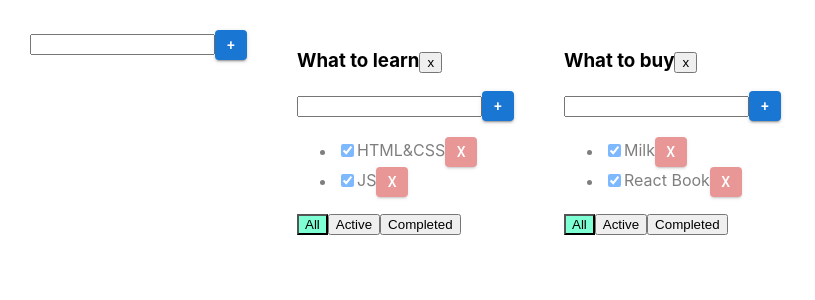
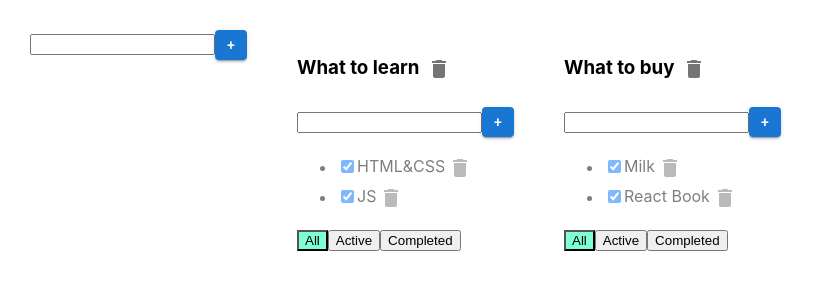
Before and after one commit to akach-dev/todolist-tuesday, a React (Create React App) app: page / in a window 1280 px wide. Shown: the top 300 px of the page, without its empty margins (0-815 px from the left). Built offline with nearby package versions, Linux system fonts and the light colour scheme.

Commit message:
add IconButton component

```diff
--- a/src/Todolist.tsx
+++ b/src/Todolist.tsx
@@ -2,7 +2,9 @@ import React, {ChangeEvent, FC} from 'react';
 import {FilterValuesType} from './App';
 import {AddItemForm} from "./components/AddItemForm";
 import {EditableSpan} from "./components/EditableSpan";
-import {Button} from "@mui/material";
+import {Button, IconButton} from "@mui/material";
+import DeleteIcon from '@mui/icons-material/Delete';
+import {Delete} from "@mui/icons-material";
 
 export type TaskType = {
   id: string
@@ -54,7 +56,9 @@ export const Todolist: FC<PropsType> = ({
   return <div>
     <h3>
       <EditableSpan oldTitle={title} callback={updateTodoListTitleHandler}/>
-      <button onClick={removeTodolistHandler}>x</button>
+      <IconButton aria-label="delete" onClick={removeTodolistHandler}>
+        <DeleteIcon/>
+      </IconButton>
     </h3>
     <AddItemForm addItem={addTaskHandler}/>
 
@@ -69,16 +73,15 @@ export const Todolist: FC<PropsType> = ({
 
 
           return <li key={t.id} className={t.isDone ? "is-done" : ""}>
+
             <input type="checkbox" onChange={onChangeHandler} checked={t.isDone}/>
             <EditableSpan oldTitle={t.title} callback={(title) => updateTaskTitleHandler(title, t.id)}/>
-
-
-            <Button
-               onClick={onClickHandler}
-               color={"error"}
-               variant={"contained"}
-               style={{maxWidth: '30px', maxHeight: '30px', minWidth: '30px', minHeight: '30px'}}
-            >x</Button>
+            <IconButton aria-label="delete"
+                        onClick={onClickHandler}
+                        style={{maxWidth: '30px', maxHeight: '30px', minWidth: '30px', minHeight: '30px'}}
+            >
+              <DeleteIcon/>
+            </IconButton>
           </li>
         })
       }
--- a/src/components/AddItemForm.tsx
+++ b/src/components/AddItemForm.tsx
@@ -34,7 +34,7 @@ export const AddItemForm: FC<AddItemFormPropsType> = ({addItem}) => {
      <div>
        <input value={inputTitle}
               onChange={onChangeHandler}
-              onKeyPress={onKeyPressHandler}
+              onKeyDown={onKeyPressHandler}
               className={error ? "error" : ""}
        />
        <Button onClick={addTaskHandler} color={"primary"} variant={"contained"}
```
